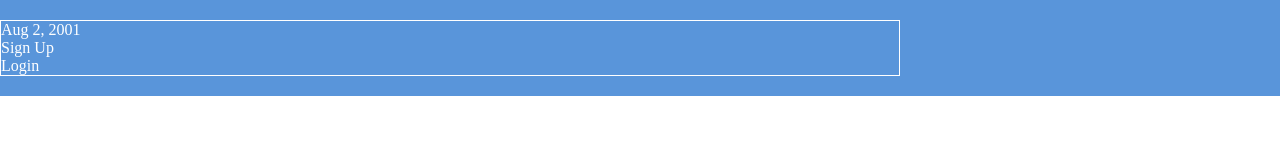
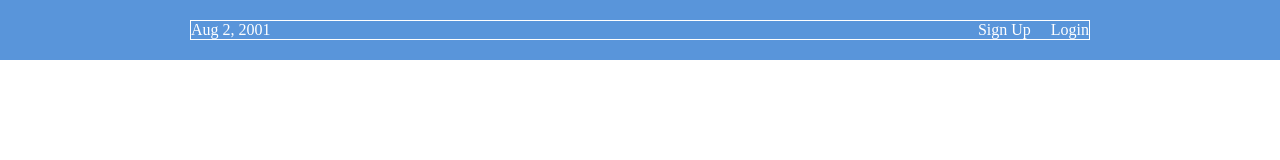
Before and after one commit to ulasuregen/atomFlexBox, a plain HTML site: page index.html in a window 1280 px wide. Drawn offline with Linux system fonts and the light colour scheme.

Commit message:
aynn ondan

```diff
--- a/index.html
+++ b/index.html
@@ -11,8 +11,10 @@
         <div class = "menu-container">
             <div class = "menu">
                 <div class = "date">Aug 2, 2001</div>
-                <div class = "signup">Sign Up</div>
-                <div class = "login">Login</div>
+                <div class = "links">
+                    <div class = "signup">Sign Up</div>
+                    <div class = "login">Login</div>
+                </div>
             </div>
         </div>
     </body>
--- a/styles/style.css
+++ b/styles/style.css
@@ -8,9 +8,22 @@
     color: #fff;
     background-color: #5995DA;
     padding: 20px 0;
+    display: flex;
+    justify-content: center ;
 }
 
 .menu{
     border: 1px solid #fff;
     width: 900px;
+    display: flex;
+    justify-content: space-between;
 }
+
+.links{
+    display: flex;
+    justify-content: flex-end;
+}
+
+.login{
+    margin-left: 20px;
+}
```
Also changed, not shown: images/awesome-logo.svg (added), images/five.svg (added), images/four.svg (added), images/one.svg (added), images/social-icons.svg (added), images/three.svg (added), images/two.svg (added).
